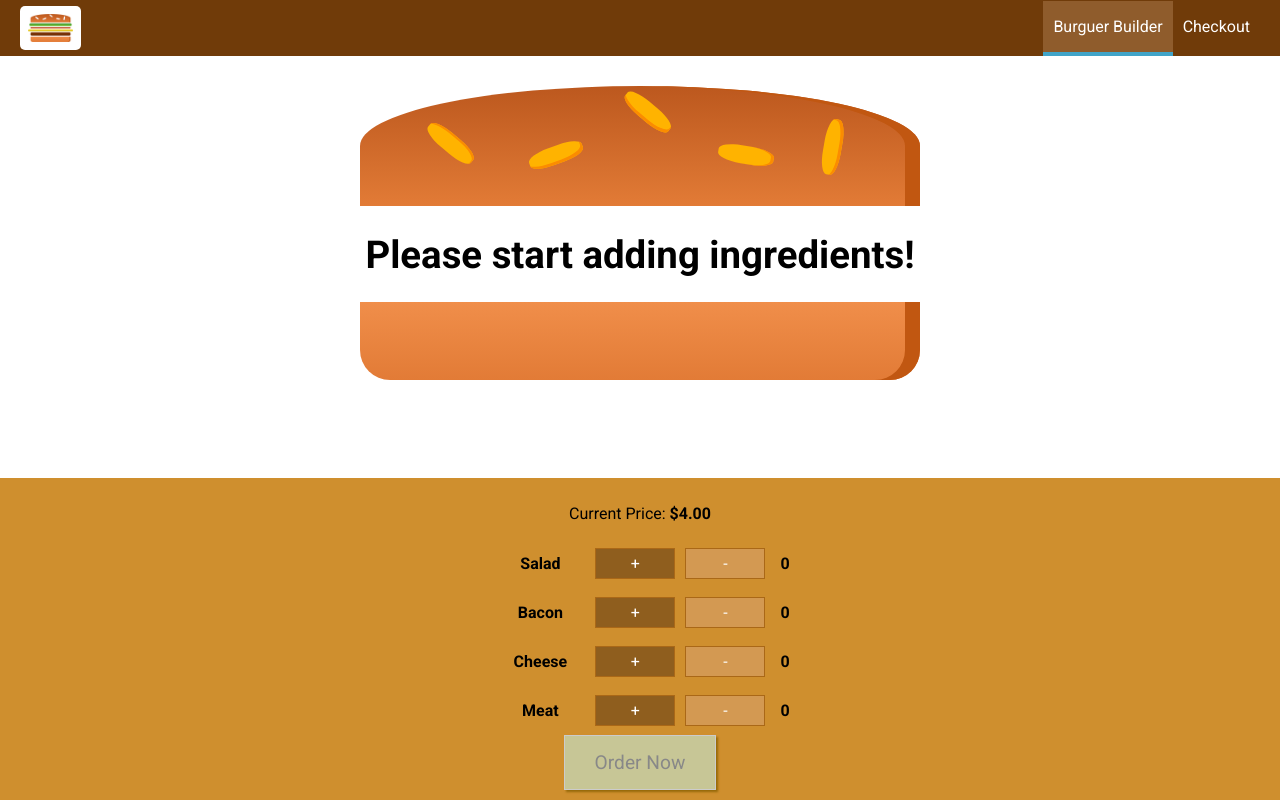
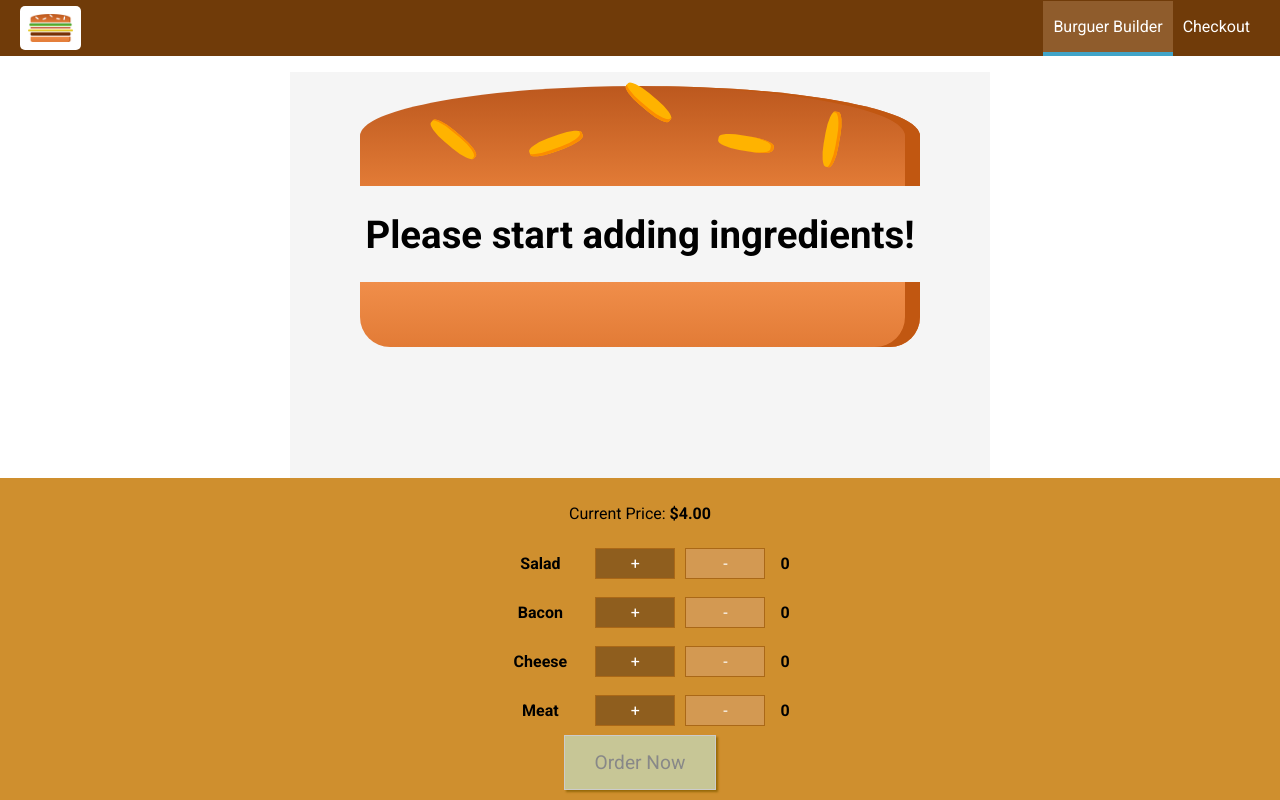
Before and after one commit to montagnini/burguer-builder, a React (Create React App) app: page / in a window 1280 px wide. Built offline with nearby package versions, Linux system fonts and the light colour scheme.

Commit message:
Adicionado comentários para melhor entendimento do código no componente Burger. Adicionado novos mediaQuery para melhor visualização do Burger.

```diff
--- a/src/components/Burguer/Burguer.js
+++ b/src/components/Burguer/Burguer.js
@@ -3,7 +3,8 @@ import styled from 'styled-components';
 
 import BurguerIngredient from './BurguerIngredient/BurguerIngredient';
 
-const Burguer = styled.div`
+const Burger = styled.div`
+    background: #F5F5F5;
     width: 100%;
     margin: auto;
     height: 250px;
@@ -11,6 +12,10 @@ const Burguer = styled.div`
     text-align: center;
     font-weight: bold;
     font-size: 1.2rem;
+
+    @media (min-width: 400px) and (min-height: 800px){
+        height: 425px;
+    }
 
     @media (min-width: 500px) and (min-height: 40px){
         width: 350px;
@@ -24,11 +29,27 @@ const Burguer = styled.div`
 
     @media (min-width: 1000px) and (min-height: 700px){
         width: 700px;
+        height: 500px;
+    }
+
+    @media (min-width: 1500px) and (min-height: 1000px){
+        width: 800px;
         height: 600px;
+    }
+
+    &::-webkit-scrollbar {
+        display:none;
+
     }
 `;
 
+/**
+ * Função que retorna o burger agrupando todos os ingredientes dinamicamente.
+ * @param {*} props Propriedades recebidas pelo componente.
+ * @returns Componente Burguer contendo lista de ingredientes.
+ */
 const burguer = props => {
+    //Obtém lista de componentes de ingredientes através do parametro recebido.
     let ingredientsList = Object.keys(props.ingredients).map(igKey => {
         return [...Array(props.ingredients[igKey])].map((_, i) => {
             return <BurguerIngredient key={igKey + i} type={igKey} />
@@ -37,15 +58,17 @@ const burguer = props => {
         return prev.concat(actual);
     }, []);
 
+    //Caso a lista de ingredientes seja vazia, adiciona uma mensagem ao usuário.
     if (ingredientsList.length === 0) {
         ingredientsList = <h1> Please start adding ingredients!</h1>;
     }
+    //Retorna o componente Burger contendo a lista de ingredientes ou uma mensagem solicitando adicionar ingredientes.
     return (
-        <Burguer>
+        <Burger>
             <BurguerIngredient type='bread-top' />
             {ingredientsList}
             <BurguerIngredient type='bread-bottom' />
-        </Burguer>
+        </Burger>
     );
 };
 
```
